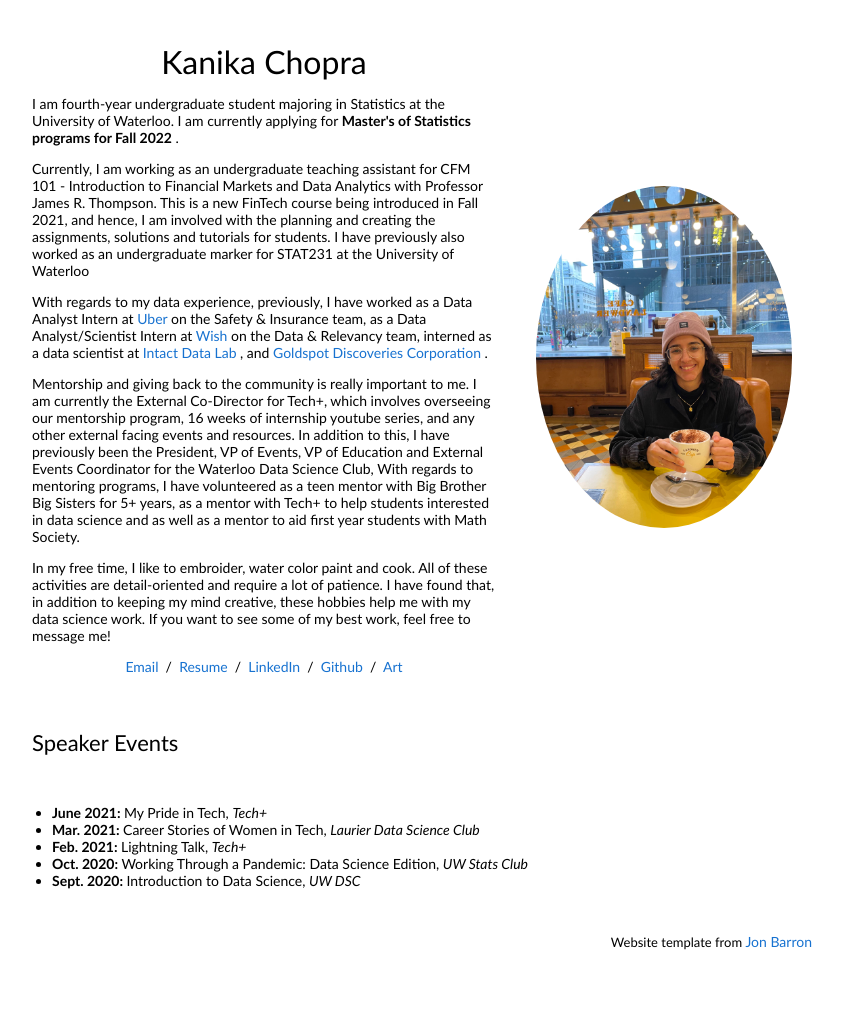
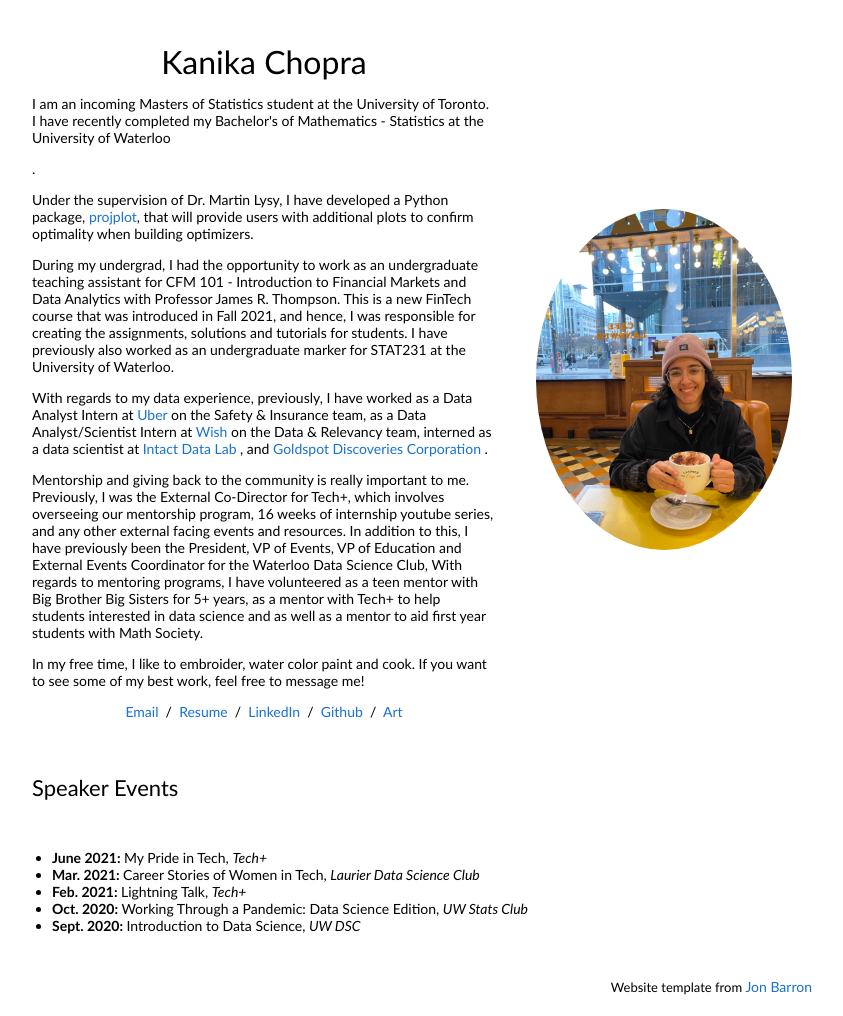
Before and after one commit to kanikadchopra/kanikadchopra.github.io, a Jekyll site: the page built from index.html, in a window 1280 px wide. Shown: the whole page, without its empty margins (228-1071 px from the left). Built offline with Jekyll 4.4.1, drawn with Linux system fonts in a browser that asks for light colours; before the commit the page ends 971 px from its top, so only the background shows below that.

Commit message:
Update education and past experiences

```diff
--- a/index.html
+++ b/index.html
@@ -23,29 +23,31 @@ title: Kanika Chopra
               <p style="text-align:center">
                 <name>Kanika Chopra</name>
               </p>
-              <p> I am fourth-year undergraduate student majoring in Statistics at the University of Waterloo. I am currently applying for <b> Master's of Statistics programs for Fall 2022 </b>.
 
-              <p> Currently, I am working as an undergraduate teaching assistant for CFM 101 - Introduction to Financial Markets and Data Analytics with Professor James R. Thompson.
-                This is a new FinTech course being introduced in Fall 2021, and hence, I am involved with the planning and creating the assignments, solutions and tutorials for students. I have previously also worked
-                as an undergraduate marker for STAT231 at the University of Waterloo </p>
+              <p> I am an incoming Masters of Statistics student at the University of Toronto. I have recently completed my Bachelor's of Mathematics - Statistics at the University of Waterloo </p>.
+
+              <p> Under the supervision of Dr. Martin Lysy, I have developed a Python package, <a href="https://pypi.org/project/projplot/0.0.1/", target="_blank">projplot</a>, that will provide users with additional plots to confirm optimality when building optimizers.
+
+              <p> During my undergrad, I had the opportunity to work as an undergraduate teaching assistant for CFM 101 - Introduction to Financial Markets and Data Analytics with Professor James R. Thompson.
+                This is a new FinTech course that was introduced in Fall 2021, and hence, I was responsible for creating the assignments, solutions and tutorials for students. I have previously also worked
+                as an undergraduate marker for STAT231 at the University of Waterloo. </p>
 
               <p> With regards to my data experience, previously,  I have worked as a Data Analyst Intern at <a href="https://www.uber.com/us/en/careers/teams/safety-and-insurance/", target="_blank">Uber</a> on the Safety & Insurance team,
                 as a Data Analyst/Scientist Intern at <a href="https://www.wish.com/?hide_login_modal=true" target="_blank">Wish</a> on the Data & Relevancy team,
                 interned as a data scientist at <a href="https://www.intactlab.ca/" target="_blank"> Intact Data Lab </a>, and <a href="https://goldspot.ca/" target="_blank"> Goldspot Discoveries Corporation </a>. </p>
 
-              <p> Mentorship and giving back to the community is really important to me. I am currently the External Co-Director for Tech+, which involves overseeing our mentorship program, 16 weeks of internship youtube series, and
+              <p> Mentorship and giving back to the community is really important to me. Previously, I was the External Co-Director for Tech+, which involves overseeing our mentorship program, 16 weeks of internship youtube series, and
                 any other external facing events and resources.
                 In addition to this, I have previously been the President, VP of Events, VP of Education and External Events Coordinator for the Waterloo Data Science Club,
                 With regards to mentoring programs, I have volunteered as a teen mentor with Big Brother Big Sisters for 5+ years,
                 as a mentor with Tech+ to help students interested in data science and as well as a mentor to aid first year students with Math Society. </p>
 
-              <p> In my free time, I like to embroider, water color paint and cook. All of these activities are detail-oriented and require a lot of patience. I have found
-                that, in addition to keeping my mind creative, these hobbies help me with my data science work. If you want to see some of my best work, feel free to message
+              <p> In my free time, I like to embroider, water color paint and cook. If you want to see some of my best work, feel free to message
                 me! </p>
 
               <p style="text-align:center">
-                <a href="mailto:kdchopra@uwaterloo.ca">Email</a> &nbsp/&nbsp
-                <a href="data/4A Resume.pdf" target="_blank">Resume</a> &nbsp/&nbsp
+                <a href="mailto:kanikadatt@gmail.com">Email</a> &nbsp/&nbsp
+                <a href="data/Resume.pdf" target="_blank">Resume</a> &nbsp/&nbsp
                 <a href="https://linkedin.com/in/kanikadchopra" target="_blank">LinkedIn</a> &nbsp/&nbsp
                 <a href="https://github.com/kanikadchopra" target="_blank">Github</a> &nbsp/&nbsp
                 <a href="http://instagram.com/kdc_arts" target="_blank">Art</a>
```
